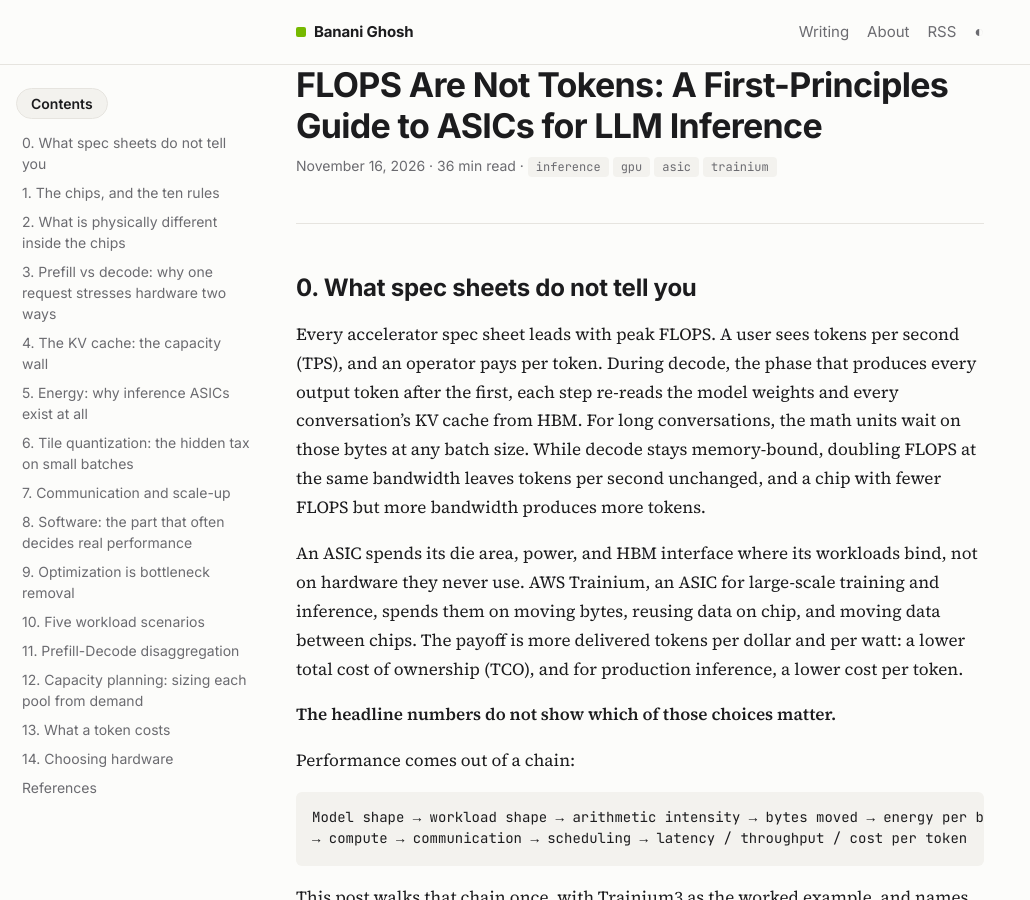
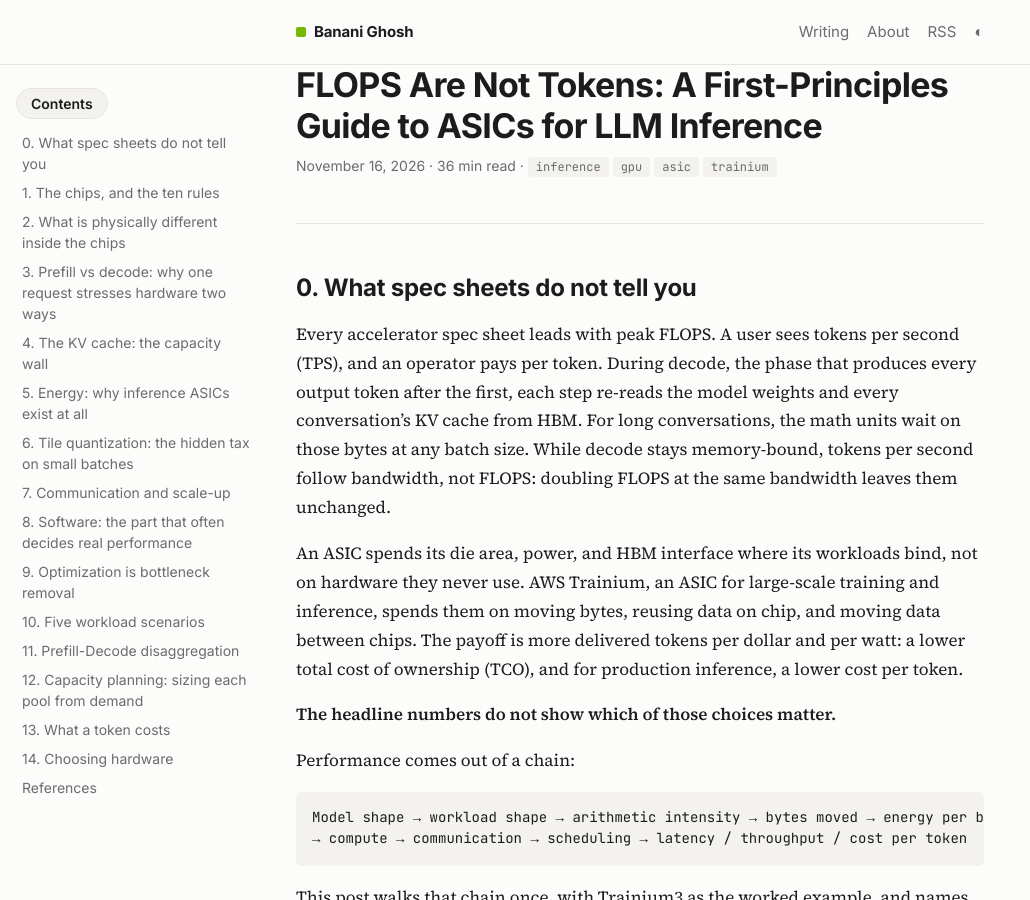
Before and after one commit to bananighosh/bananighosh.github.io, a Jekyll site: the page built from _posts/2026-11-16-flops-are-not-tokens.md, in a window 1280 px wide and 900 px high. Shown: the whole window, without its empty margins (0-1030 px from the left). Built offline with Jekyll 4.4.1, drawn with Linux system fonts in a browser that asks for light colours.

Commit message:
Intro: state the roofline principle, no implied chip pair
Co-Authored-By: Claude Opus 5.5 <noreply@anthropic.com>
Claude-Session: https://claude.ai/code/session_01K2HJxVUv7i1duGErniTfDd

```diff
--- a/_posts/2026-11-16-flops-are-not-tokens.md
+++ b/_posts/2026-11-16-flops-are-not-tokens.md
@@ -17,7 +17,7 @@ math: false
 
 ## 0. What spec sheets do not tell you
 
-Every accelerator spec sheet leads with peak FLOPS. A user sees tokens per second (TPS), and an operator pays per token. During decode, the phase that produces every output token after the first, each step re-reads the model weights and every conversation's KV cache from HBM. For long conversations, the math units wait on those bytes at any batch size. While decode stays memory-bound, doubling FLOPS at the same bandwidth leaves tokens per second unchanged, and a chip with fewer FLOPS but more bandwidth produces more tokens.
+Every accelerator spec sheet leads with peak FLOPS. A user sees tokens per second (TPS), and an operator pays per token. During decode, the phase that produces every output token after the first, each step re-reads the model weights and every conversation's KV cache from HBM. For long conversations, the math units wait on those bytes at any batch size. While decode stays memory-bound, tokens per second follow bandwidth, not FLOPS: doubling FLOPS at the same bandwidth leaves them unchanged.
 
 An ASIC spends its die area, power, and HBM interface where its workloads bind, not on hardware they never use. AWS Trainium, an ASIC for large-scale training and inference, spends them on moving bytes, reusing data on chip, and moving data between chips. The payoff is more delivered tokens per dollar and per watt: a lower total cost of ownership (TCO), and for production inference, a lower cost per token.
 
```
